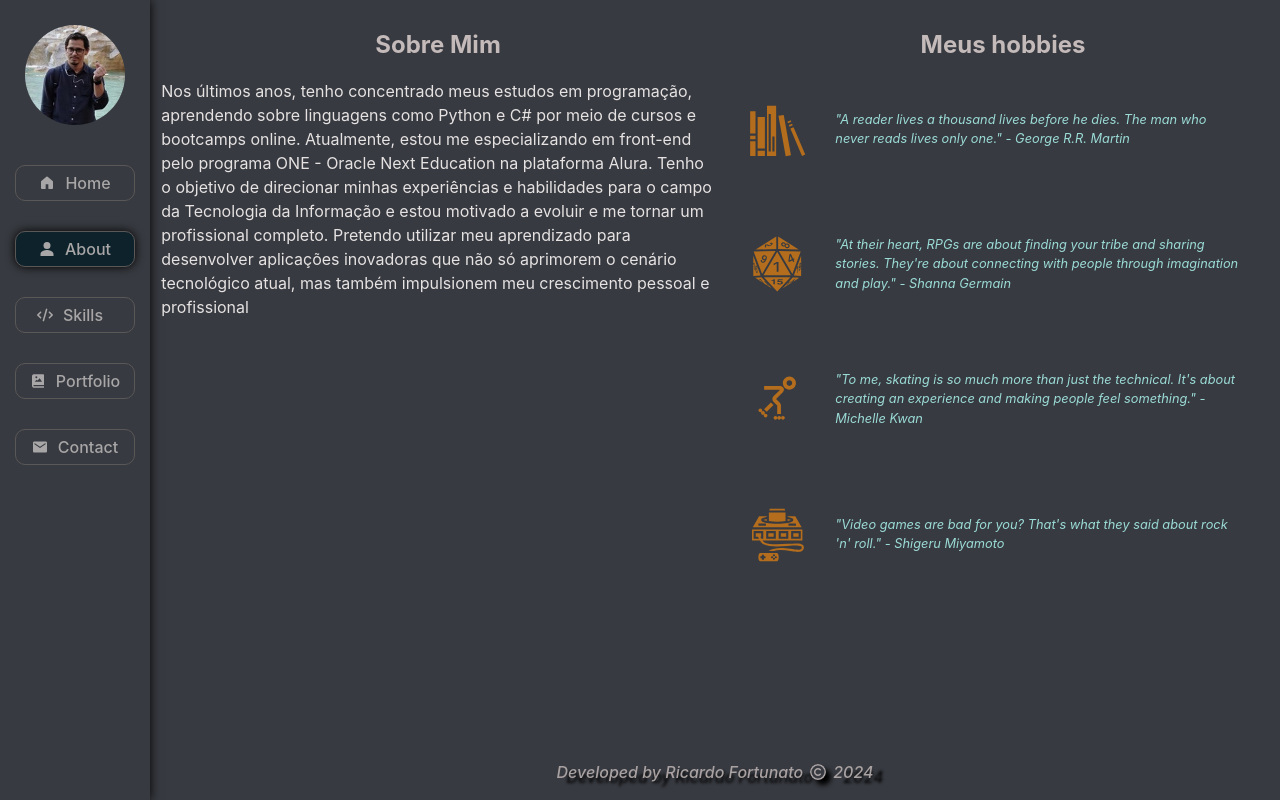
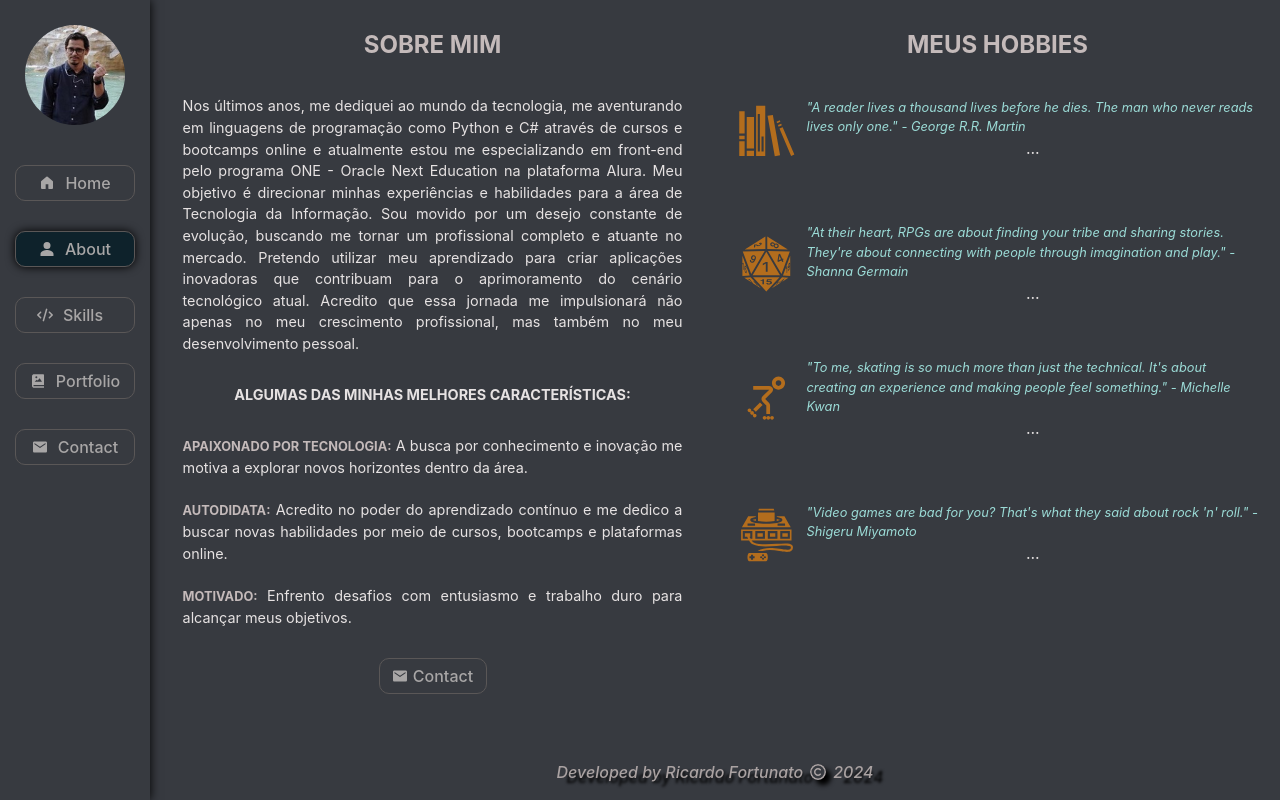
Before and after one commit to Ricardo-Forttunato/portfolio, a React (Vite) app: page /about in a window 1280 px wide. Built offline with nearby package versions, Linux system fonts and the light colour scheme.

Commit message:
add conteudo para o sobre mim

```diff
--- a/src/components/About/About.jsx
+++ b/src/components/About/About.jsx
@@ -4,6 +4,8 @@ import { LiaSkatingSolid } from "react-icons/lia";
 import { GiDiceTwentyFacesOne } from "react-icons/gi";
 import { GiGameConsole } from "react-icons/gi";
 import { useState } from 'react';
+import { Link } from "react-router-dom";
+import { IoMdMail } from "react-icons/io";
 
 
 export default function About() {
@@ -34,16 +36,48 @@ export default function About() {
 
         <div className={styles.about__content}>
           <h3 className={styles.subtitle}>Sobre Mim</h3>
-          <p>Nos últimos anos, tenho concentrado meus estudos em programação, aprendendo sobre linguagens como Python e C# por meio de cursos e bootcamps online. Atualmente, estou me especializando em front-end pelo programa ONE - Oracle Next Education na plataforma Alura. Tenho o objetivo de direcionar minhas experiências e habilidades para o campo da Tecnologia da Informação e estou motivado a evoluir e me tornar um profissional completo. Pretendo utilizar meu aprendizado para desenvolver aplicações inovadoras que não só aprimorem o cenário tecnológico atual, mas também impulsionem meu crescimento pessoal e profissional</p>
+          <div className={styles.about__container}>
+            {/* <h4 className={styles.about__subtitle}>Apaixonado por tecnologia e em busca   de novos desafios!</h4> */}
+            <p className={styles.text}>
+              Nos últimos anos, me dediquei ao mundo da tecnologia, me aventurando em linguagens de programação como Python e C# através de cursos e bootcamps online e atualmente estou me especializando em front-end pelo programa ONE - Oracle Next Education na plataforma Alura. Meu objetivo é direcionar minhas experiências e habilidades para a área de Tecnologia da Informação. Sou movido por um desejo constante de evolução, buscando me tornar um profissional completo e atuante no mercado.
+              Pretendo utilizar meu aprendizado para criar aplicações inovadoras que contribuam para o aprimoramento do cenário tecnológico atual. Acredito que essa jornada me impulsionará não apenas no meu crescimento profissional, mas também no meu desenvolvimento pessoal.
+            </p>
+            <h4 className={styles.about__subtitle}>Algumas das minhas melhores características:</h4>
+            <p className={styles.text}>
+              <span className={styles.text__highlight}>Apaixonado por tecnologia:</span> A busca por conhecimento e inovação me motiva a explorar novos horizontes dentro da área.
+            </p>
+
+            <p className={styles.text}>
+              <span className={styles.text__highlight}>Autodidata:</span> Acredito no poder do aprendizado contínuo e me dedico a buscar novas habilidades por meio de cursos, bootcamps e plataformas online.
+            </p>
+
+            <p className={styles.text}>
+              <span className={styles.text__highlight}>Motivado:</span> Enfrento desafios com entusiasmo e trabalho duro para alcançar meus objetivos.
+            </p>
+
+            <p className={styles.text}>
+              <span className={styles.text__highlight}>Criativo:</span> Busco soluções inovadoras e fora da caixa para os problemas que encontro.
+            </p>
+            <p className={styles.text}>
+            <span className={styles.text__highlight}>Em constante evolução:</span> Acredito que o aprendizado é um processo contínuo e me dedico a me atualizar com as últimas tendências do mercado.</p>
+            <p className={styles.text}>
+              Se você busca um profissional dedicado, apaixonado por tecnologia e com sede de conhecimento, entre em contato comigo!
+            </p>
+          </div>
+          <Link to="/contact" className={styles.link__btn}>
+              <IoMdMail />
+              Contact
+          </Link>
         </div>
 
-        <div className={styles.hobbie__content}>
+        <div className={styles.hobbies__content}>
           <h3 className={styles.subtitle}>Meus hobbies</h3>
-          <div className={styles.container}>
+          <div className={styles.hobbies__container}>
             <div className={styles.container__box} onClick={toggleReading}>
               <GiBookshelf className={styles.icon} />
               <div className={styles.description__box}>
                 <blockquote cite='George R.R. Martin, autor de "A Song of Ice and Fire"'>&quot;A reader lives a thousand lives before he dies. The man who never reads lives only one.&quot; - George R.R. Martin</blockquote>
+                <p className={styles.ellipsis}>...</p>
                 <p className={showReading === true ? styles.paragraph : styles.paragraph__deactive}>Ler é como desvendar um universo, viagens épicas, culturas novas, historias emocionantes, tudo sem sair de casa. Ler enriquece vocabulário, aguça criatividade e melhora comunicação. Mais que lazer, a leitura é a chave para o conhecimento e um mundo mais rico. </p>
               </div>
             </div>
@@ -51,6 +85,7 @@ export default function About() {
               <GiDiceTwentyFacesOne className={styles.icon}  />
               <div className={styles.description__box}>
                 <blockquote cite='Shanna Germain, co-criadora de Numenera'>&quot;At their heart, RPGs are about finding your tribe and sharing stories. They&apos;re about connecting with people through imagination and play.&quot; - Shanna Germain</blockquote>
+                <p className={styles.ellipsis}>...</p>
                 <p className={showRpg === true ? styles.paragraph : styles.paragraph__deactive}>Em um mundo de pixels e telas, o RPG de mesa se destaca como uma aventura analógica. Mais do que um simples jogo, é uma experiência imersiva que nos faz explorar nossa criatividade, resolução de problemas e comunicação em equipe. Através da imaginação e da colaboração, construímos histórias épicas, encarnamos personagens únicos e vivenciamos desafios emocionantes.</p>
               </div>
             </div>
@@ -58,6 +93,7 @@ export default function About() {
               <LiaSkatingSolid className={styles.icon}  />
               <div className={styles.description__box}>
                 <blockquote cite='Michelle Kwan, patinadora artística americana'>&quot;To me, skating is so much more than just the technical. It&apos;s about creating an experience and making people feel something.&quot; - Michelle Kwan</blockquote>
+                <p className={styles.ellipsis}>...</p>
                 <p className={showSkating === true ? styles.paragraph : styles.paragraph__deactive}>Patinar é mais do que um simples meio de transporte ou atividade física. É uma forma de arte, um esporte, uma brincadeira que nos conecta com a infância e nos deixa explorar o mundo de uma maneira diferente, desafiando a gravidade e nos conectando com o ritmo acelerado da cidade.</p>
               </div>
             </div>
@@ -65,6 +101,7 @@ export default function About() {
               <GiGameConsole className={styles.icon}  />
               <div className={styles.description__box}>
                 <blockquote cite='Shigeru Miyamoto, criador de Mario e The Legend of Zelda'>&quot;Video games are bad for you? That&apos;s what they said about rock &apos;n&apos; roll.&quot; - Shigeru Miyamoto</blockquote>
+                <p className={styles.ellipsis}>...</p>
                 <p className={showGame === true ? styles.paragraph : styles.paragraph__deactive}>O videogame, surgido na década de 70, evoluiu de  simples gráficos 2D para experiências imersivas, narrativas complexas e graficos beirando o realismo. Além de diversão, eles oferecem diversos benefícios cognitivos, como desenvolvimento de habilidades de resolução de problemas e coordenação motora. Eles são simbolos da cultura pop e da inovação tecnológica nos dias de hoje.</p>
               </div>
             </div>
--- a/src/components/About/About.module.css
+++ b/src/components/About/About.module.css
@@ -12,9 +12,66 @@
   width: 50%;
   padding: 1%;
   color: var(--color-paragraph);
+  box-sizing: var(--box-type);
+  display: flex;
+  flex-direction: column;
+  align-items: center;
+  }
+
+.subtitle {
+  font-size: 1rem;
+  text-transform: uppercase;
 }
 
-.hobbie__content {
+.about__container {
+  overflow: scroll;
+  display: flex;
+  flex-direction: column;
+  padding: 2%;
+}
+
+.text {
+  font-size: 0.9rem;
+  margin: 2%;
+  text-align: justify;
+}
+
+.about__subtitle {
+  font-size: 0.9rem;
+  text-align: center;
+  text-transform: uppercase;
+}
+
+.text__highlight {
+  color: var(--color-text);
+  font-size: 0.8rem;
+  font-weight: bold;
+  text-transform: uppercase;
+}
+
+.link__btn {
+  text-decoration: none;
+  font-weight: 500;
+  color: #a8a6a6;
+	margin: 15px;
+  padding: 5px;
+	border: #5a5757 1px solid;
+	border-radius: 10px;
+  display: flex;
+  align-items: center;
+  gap: 5px;
+  justify-content: center;
+  width: 6rem;
+}
+
+.link__btn:hover {
+  background-color: #0e222b;
+  box-shadow: black 0px 0px 10px;
+}
+
+/* ---- Hobbies content ----*/
+
+.hobbies__content {
   width: 50%;
   padding: 1%;
   display: flex;
@@ -29,7 +86,7 @@
   text-align: center;
 }
 
-.container {
+.hobbies__container {
   overflow: scroll;
   display: flex;
   flex-direction: column;
@@ -53,25 +110,46 @@
 .description__box {
   display: flex;
   flex-direction: column;
-  gap: 10px;
+}
+
+blockquote {
+  color: var(--color-blockquote);
+  font-size: 0.8rem;
+  font-style: italic;
+  margin: 0 1%;
 }
 
 .paragraph {
   color: var(--color-paragraph);
   font-size: 0.9rem;
-  margin: 0 2%;
+  margin: 0 1%;
   text-align: justify;
+}
+
+.paragraph {
+  animation: fadeIn 1.5s ease-in-out;
+}
+
+@keyframes fadeIn {
+  from {
+    opacity: 0;
+    transform: translateY(-40px);
+  }
+  to {
+    opacity: 1;
+    transform: translateY(0px)
+  }
 }
 
 .paragraph__deactive {
   display: none;
 }
 
-blockquote {
-  color: var(--color-blockquote);
-  font-size: 0.8rem;
-  font-style: italic;
-  margin: 0 5%;
+.ellipsis {
+  color: var(--color-paragraph);
+  font-size: 1rem;
+  margin: 0 auto;
+  padding: 0;
 }
 
 .icon {
@@ -81,27 +159,25 @@ blockquote {
   color: #b36d1d;
 }
 
-/* .icon:hover {
-  color: #2b4f61
-} */
-
-
 /* ----Scrollbar style---- */
-
-.container::-webkit-scrollbar {
+.about__container::-webkit-scrollbar,
+.hobbies__container::-webkit-scrollbar {
   width: 7px;
 }
 
-.container::-webkit-scrollbar-thumb {
+.about__container::-webkit-scrollbar-thumb,
+.hobbies__container::-webkit-scrollbar-thumb {
   background-color: #5f6263;
   border-radius: 10px;
 }
 
-.container::-webkit-scrollbar-corner {
+.about__container::-webkit-scrollbar-corner,
+.hobbies__container::-webkit-scrollbar-corner {
   display: none;
 }
 
-.container::-webkit-scrollbar-thumb:hover {
+.about__container::-webkit-scrollbar-thumb:hover,
+.hobbies__container::-webkit-scrollbar-thumb:hover {
   background-color: #0e222b;
   border-radius: 10px;
 }
```
